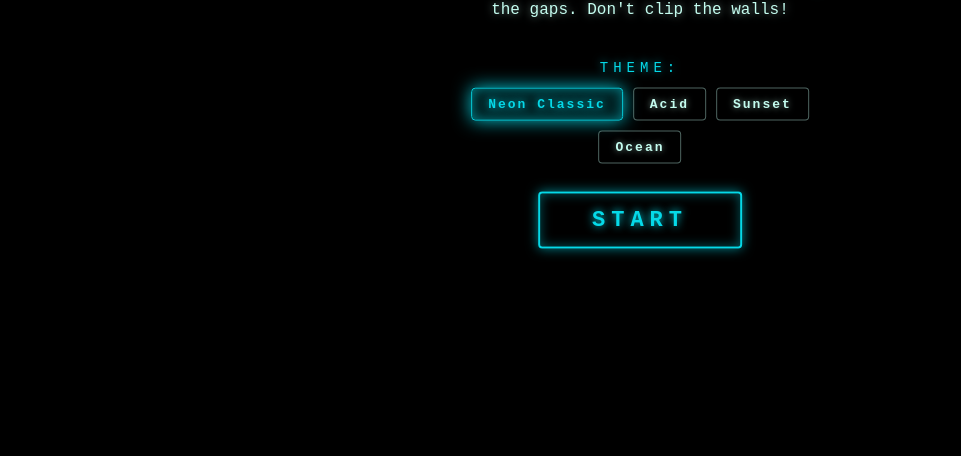
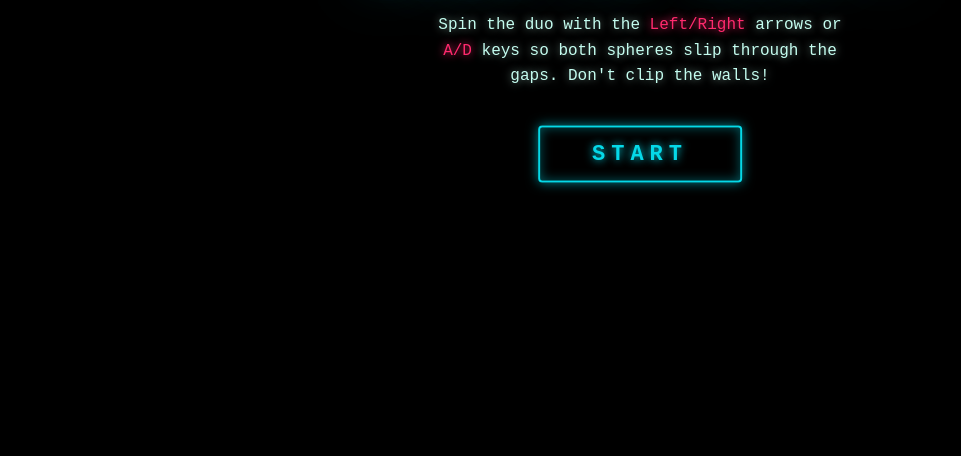
Before and after one commit to Rysuca/stay-536, a website: page index.html in a window 1280 px wide. Shown: the part 344-800 px from the top of the page, without its empty margins (0-961 px from the left). Drawn offline with Linux system fonts and the light colour scheme.

Commit message:
refactor: move theme picker out of start screen

```diff
--- a/index.html
+++ b/index.html
@@ -12,11 +12,7 @@
   <canvas id="game"></canvas>
   <div id="startScreen">
     <h1 class="title">ORBITAL DRIFT</h1>
-    <p class="rules">Rotate the duo with the <span class="key">Left/Right</span> arrows or <span class="key">A/D</span> keys so both spheres slip through the gaps. Don't clip the walls!</p>
-    <div class="themePicker">
-      <span class="themePickerLabel">THEME:</span>
-      <div id="themeButtons" class="themeButtons"></div>
-    </div>
+    <p class="rules">Spin the duo with the <span class="key">Left/Right</span> arrows or <span class="key">A/D</span> keys so both spheres slip through the gaps. Don't clip the walls!</p>
     <button id="startBtn">START</button>
   </div>
   <div id="gameOverScreen" style="display: none;">
@@ -38,5 +34,9 @@
     <span id="hudTime">00:00</span>
     <button id="pauseBtn" type="button" style="pointer-events: auto;">PAUSE</button>
   </div>
+  <div class="themePicker" id="themePickerHolder" style="display: none;">
+    <span class="themePickerLabel">THEME:</span>
+    <div id="themeButtons" class="themeButtons"></div>
+  </div>
 </body>
 </html>
--- a/style.css
+++ b/style.css
@@ -73,29 +73,6 @@ body {
   line-height: 1.6;
   color: #c4fcef;
   text-shadow: 0 0 8px rgba(196, 252, 239, 0.6);
-}
-
-#startScreen .themePicker {
-  display: flex;
-  flex-direction: column;
-  align-items: center;
-  gap: 12px;
-  margin-bottom: 28px;
-}
-
-#startScreen .themePickerLabel {
-  font-size: 14px;
-  letter-spacing: 5px;
-  color: #05d9e8;
-  text-shadow: 0 0 8px rgba(5, 217, 232, 0.7);
-}
-
-#startScreen .themeButtons {
-  display: flex;
-  flex-wrap: wrap;
-  justify-content: center;
-  gap: 10px;
-  max-width: 420px;
 }
 
 .themeBtn {
```
